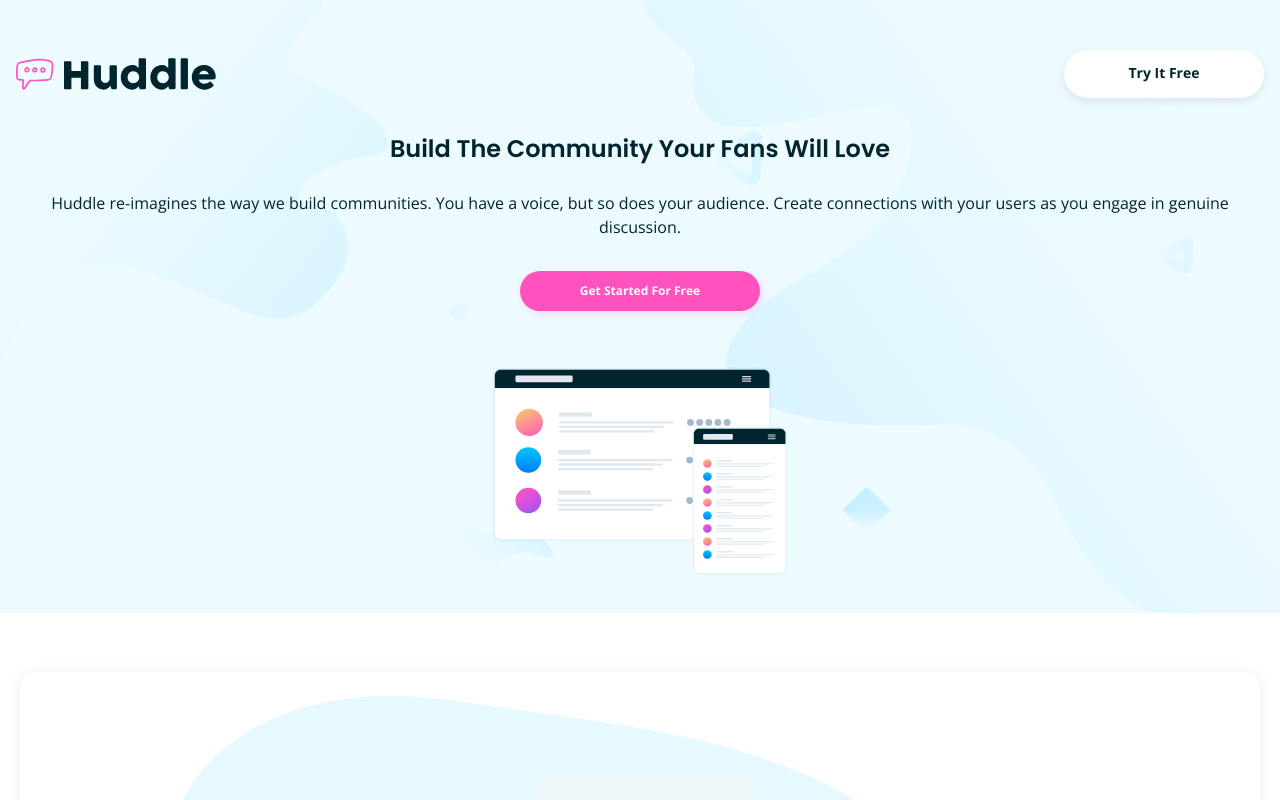
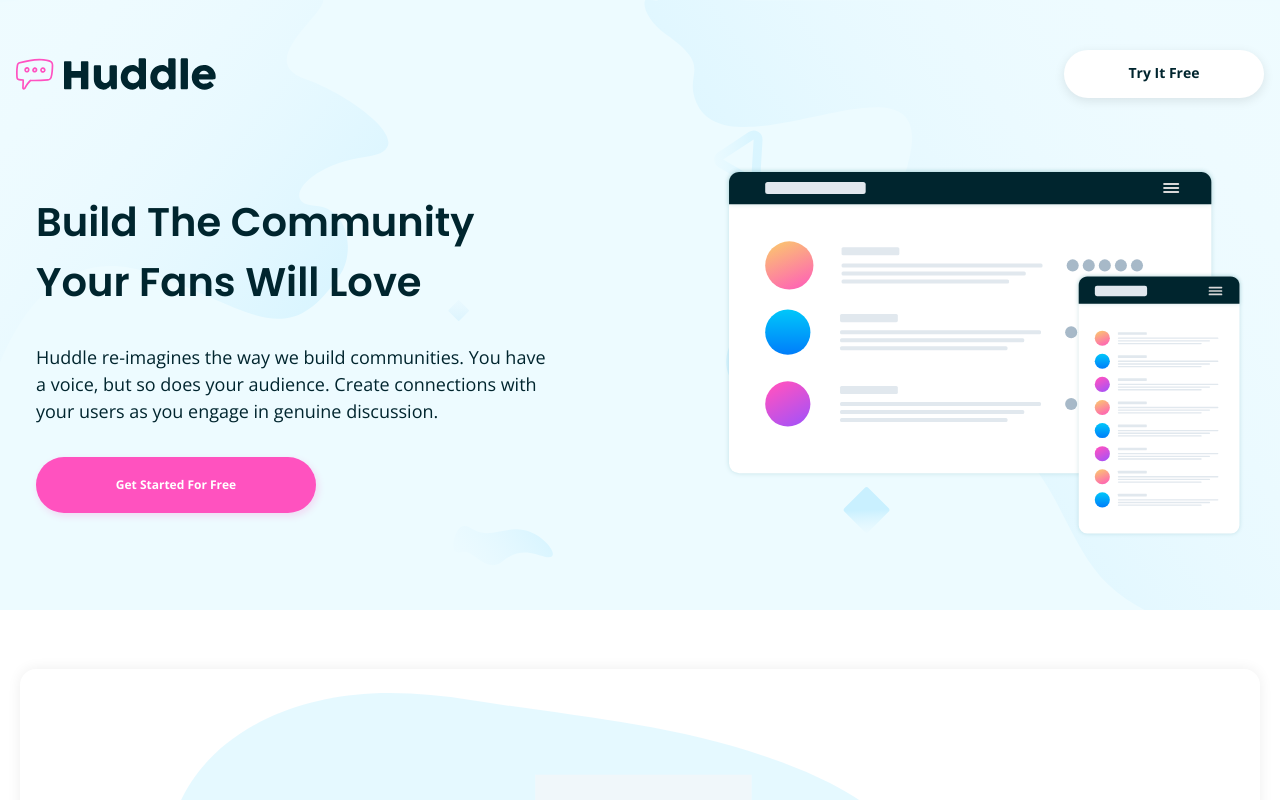
Before and after one commit to miguelzaga/huddle-landing-page-with-alternating-feature-blocks, a JavaScript app: page / in a window 1280 px wide. Shown: the top 800 px of the page. Built offline with nearby package versions, Linux system fonts and the light colour scheme.

Commit message:
style hero desktop

```diff
--- a/src/scss/03-objects/_button.scss
+++ b/src/scss/03-objects/_button.scss
@@ -9,7 +9,9 @@
   font-size: rem(12px);
   line-height: rem(16px);
   width: 100%;
-  max-width: 240px;
   height: 40px;
   display: block;
+  &:hover {
+    background-color: hsla(322, 100%, 80%, 1);
+  }
 }
--- a/src/scss/05-components/_hero.scss
+++ b/src/scss/05-components/_hero.scss
@@ -9,6 +9,19 @@
   &__container {
     padding: 131px 36px 37px;
     text-align: center;
+    max-width: calc(1270px + 72px);
+    margin: auto;
+    display: flex;
+    flex-direction: column;
+    align-items: center;
+    justify-content: space-between;
+    gap: 56px;
+    @include breakpoint($lg) {
+      padding-top: 167px;
+      padding-bottom: 72px;
+      flex-direction: row;
+      text-align: left;
+    }
   }
 
   &__bg {
@@ -17,26 +30,48 @@
     z-index: -1;
   }
 
+  &__main {
+    max-width: 520px;
+  }
+
   &__title {
     font-size: rem(24px);
     line-height: 1.5;
     margin-bottom: 24px;
+    @include breakpoint($lg) {
+      font-size: rem(40px);
+      margin-bottom: 32px;
+    }
   }
 
   &__text {
     font-size: rem(16px);
     line-height: 1.5;
     margin-bottom: 32px;
+    @include breakpoint($lg) {
+      font-size: rem(18px);
+    }
   }
 
   &__btn {
+    max-width: 240px;
     margin: auto;
-    margin-bottom: 56px;
+    @include breakpoint($lg) {
+      max-width: 280px;
+      height: 56px;
+      box-shadow: 2px 3px 6px 1px rgba(255, 82, 193, 0.166185);
+      border-radius: 28px;
+      margin-left: 0;
+    }
   }
 
   &__mockup {
-    max-height: 209px;
     max-width: 296px;
-    margin: auto;
+    @include breakpoint($md) {
+      max-width: 520px;
+    }
+    @include breakpoint($x-lg) {
+      max-width: 680px;
+    }
   }
 }
```
